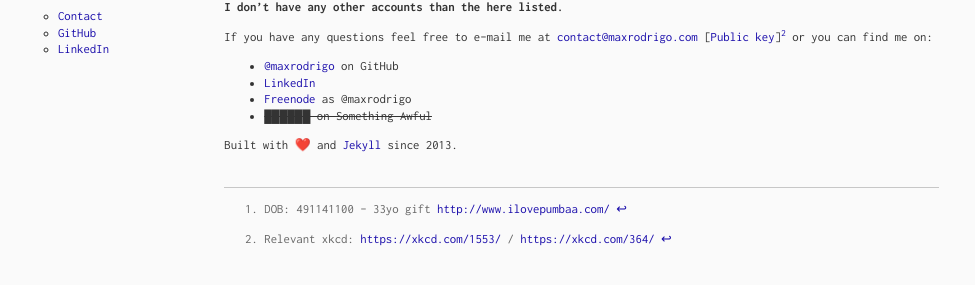
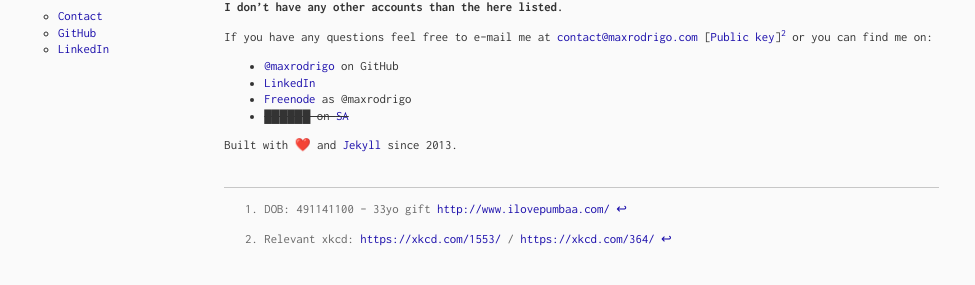
Before and after one commit to maxrodrigo/maxrodrigo.github.io, a Jekyll site: the page built from about.md, in a window 1280 px wide. Shown: the part 169-454 px from the top of the page, without its empty margins (0-975 px from the left). Built offline with Jekyll 4.4.1, drawn with Linux system fonts in a browser that asks for light colours; emoji names are drawn with the system emoji font.

Commit message:
Add SA's history link

```diff
--- a/about.md
+++ b/about.md
@@ -16,7 +16,7 @@
 - [@maxrodrigo]( https://github.com/maxrodrigo/ ) on GitHub
 - [LinkedIn]( https://www.linkedin.com/in/maxrodrigo/ )
 - [Freenode]( http://www.freenode.net ) as @maxrodrigo
-- ~~██████ on Something Awful~~
+- ~~██████ on [SA](https://github.com/bibanon/bibanon/wiki/Something-Awful)~~
 
 Built with :heart: and [Jekyll]( https://jekyllrb.com/ ) since 2013.
 
```
